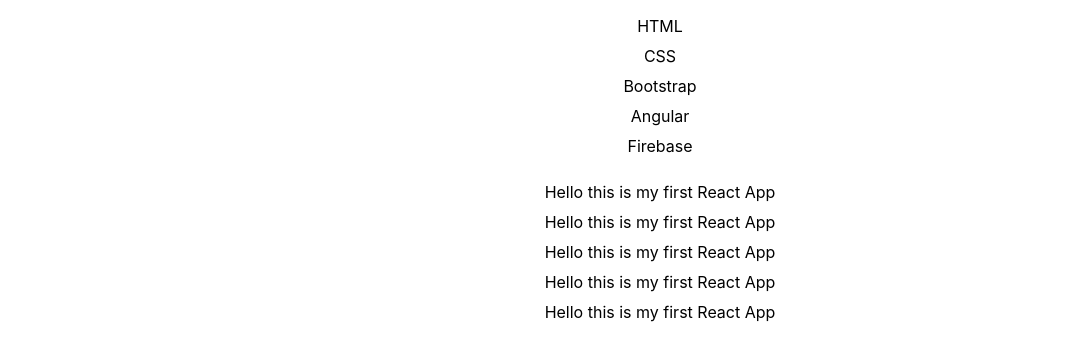
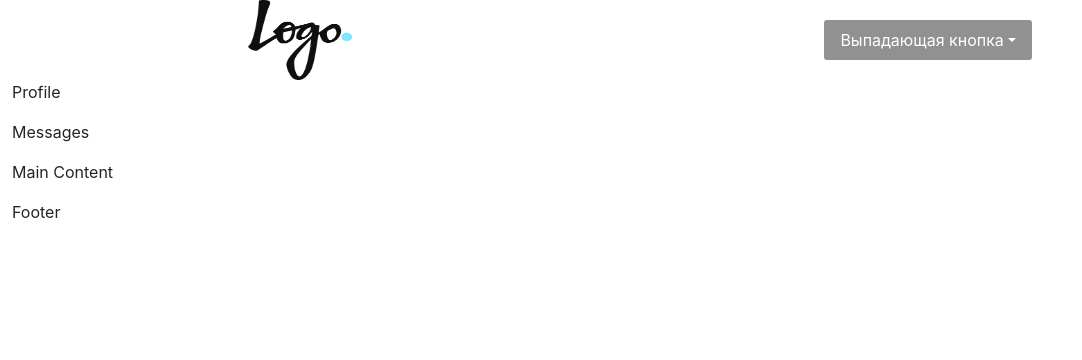
Before and after one commit to whos-bhdn/React-demo-App, a React (Create React App) app: page / in a window 1280 px wide. Shown: the top 360 px of the page, without its empty margins (0-1082 px from the left). Built offline with nearby package versions, Linux system fonts and the light colour scheme.

Commit message:
connect bootstrap

```diff
--- a/package.json
+++ b/package.json
@@ -6,6 +6,8 @@
     "@testing-library/jest-dom": "^5.16.1",
     "@testing-library/react": "^12.1.2",
     "@testing-library/user-event": "^13.5.0",
+    "bootstrap": "^5.1.3",
+    "popper.js": "^1.16.1",
     "react": "^17.0.2",
     "react-dom": "^17.0.2",
     "react-scripts": "5.0.0",
--- a/src/App.css
+++ b/src/App.css
@@ -1,5 +1,6 @@
-.simple{
-  text-align: center;
+.container{
+  display: flex;
+  margin: 0 auto;
 }
 
 .simpleColumn{
@@ -13,6 +14,54 @@
 }
 
 .App-logo {
-  height: 40vmin;
-  pointer-events: none;
+  align-items: center;
+  height: 10vmin;
+  width: 13vmin;
 }
+
+.header{
+  display: flex;
+  flex-direction: row;
+  align-items: center;
+  justify-content: space-around;
+}
+
+.customBut{
+  border-radius: 3px;
+  z-index: 1;
+  position: relative;
+  font-size: inherit;
+  font-family: inherit;
+  color: white;
+  padding: 0.5em 1em;
+  outline: none;
+  border: none;
+  background-color: hsl(0, 0%, 57%);
+}
+
+.customBut::before{
+  content: '';
+  z-index: -1;
+  position: absolute;
+  top: 0;
+  bottom: 0;
+  left: 0;
+  right: 0;
+  background-color: #fc2f70;
+  transform-origin: center top;
+  transform: scaleY(0);
+  transition: transform 0.25s ease-in-out;
+}
+
+.customBut:hover {
+  cursor: pointer;
+  border-radius: 3px;
+
+}
+
+.customBut:hover::before {
+  transform-origin: center bottom;
+  transform: scaleY(1);
+  border-radius: 3px;
+
+}
--- a/src/App.js
+++ b/src/App.js
@@ -1,12 +1,19 @@
 import './App.css';
+import logo from "./shared/images/Logo_TV_2015.svg.png"
 import Header from "./Components/Header";
-import Technologies from "./Components/Technologies";
+import Footer from "./Components/Footer";
+
 
 const App = () => {
     return (
-        <div className="simple">
-            <Technologies/>
-            <Header/>
+        <div className="container-xxl">
+            <Header />
+            <nav>
+                <p>Profile</p>
+                <p>Messages</p>
+                <p>Main Content</p>
+            </nav>
+            <Footer />
         </div>
     );
 }
--- /dev/null
+++ b/src/Components/Footer.js
@@ -0,0 +1,11 @@
+
+const Footer = () => {
+    return (
+        <footer>
+            <p>Footer</p>
+        </footer>
+    );
+}
+
+
+export default Footer;
--- a/src/Components/Header.js
+++ b/src/Components/Header.js
@@ -1,17 +1,22 @@
+import logo from "../shared/images/Logo_TV_2015.svg.png";
 
 
 const Header = () => {
-    return (
-        <div className="simple">
-            <ul className="simpleColumn">
-                <li className="simpleListEl">Hello this is my first React App</li>
-                <li className="simpleListEl">Hello this is my first React App</li>
-                <li className="simpleListEl">Hello this is my first React App</li>
-                <li className="simpleListEl">Hello this is my first React App</li>
-                <li className="simpleListEl">Hello this is my first React App</li>
-            </ul>
-        </div>
+    return(
+        <header className="header">
+            <img className="App-logo" src={logo} alt="132"/>
+            <div className="dropdown">
+                <button id="dropdownMenuButton1" type="button" className="dropdown-toggle customBut" data-bs-toggle="dropdown" aria-expanded="false">
+                    Выпадающая кнопка
+                </button>
+                <ul className="dropdown-menu" aria-labelledby="dropdownMenuButton1">
+                    <li><a className="dropdown-item" href="#">Выпадающая ссылка</a></li>
+                    <li><a className="dropdown-item" href="#">Выпадающая ссылка</a></li>
+                </ul>
+            </div>
+        </header>
     );
 }
 
+
 export default Header;
--- a/src/Components/Technologies.js
+++ /dev/null
@@ -1,13 +0,0 @@
-const Technologies = () => {
-    return (
-        <ul className="simpleColumn">
-            <li className="simpleListEl">HTML</li>
-            <li className="simpleListEl">CSS</li>
-            <li className="simpleListEl">Bootstrap</li>
-            <li className="simpleListEl">Angular</li>
-            <li className="simpleListEl">Firebase</li>
-        </ul>
-    )
-}
-
-export default Technologies
--- a/src/index.js
+++ b/src/index.js
@@ -1,3 +1,5 @@
+import 'bootstrap/dist/css/bootstrap.min.css';
+import 'bootstrap/dist/js/bootstrap.js';
 import React from 'react';
 import ReactDOM from 'react-dom';
 import './index.css';
```
Also changed, not shown: src/shared/images/Logo_TV_2015.svg.png (added), 1 other file (tests, documents, lock files or other folders).
